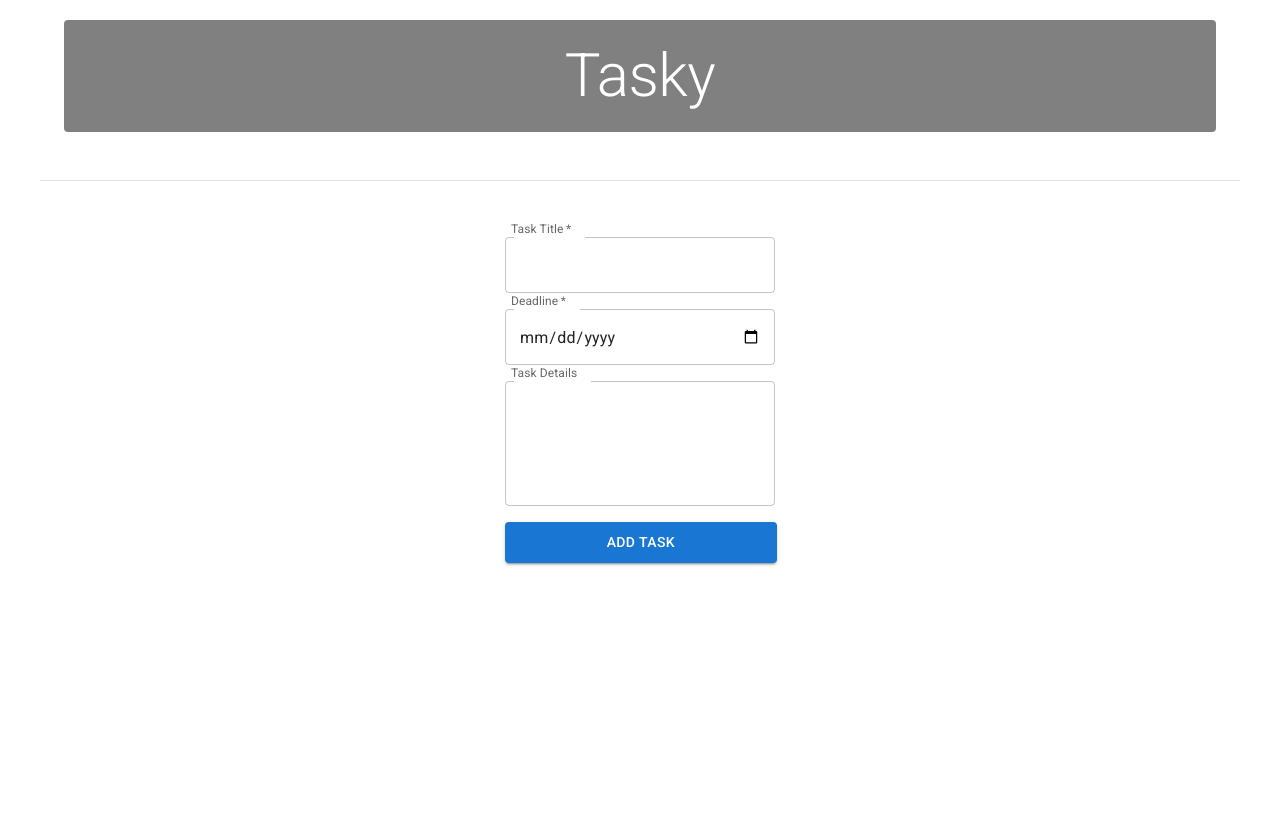
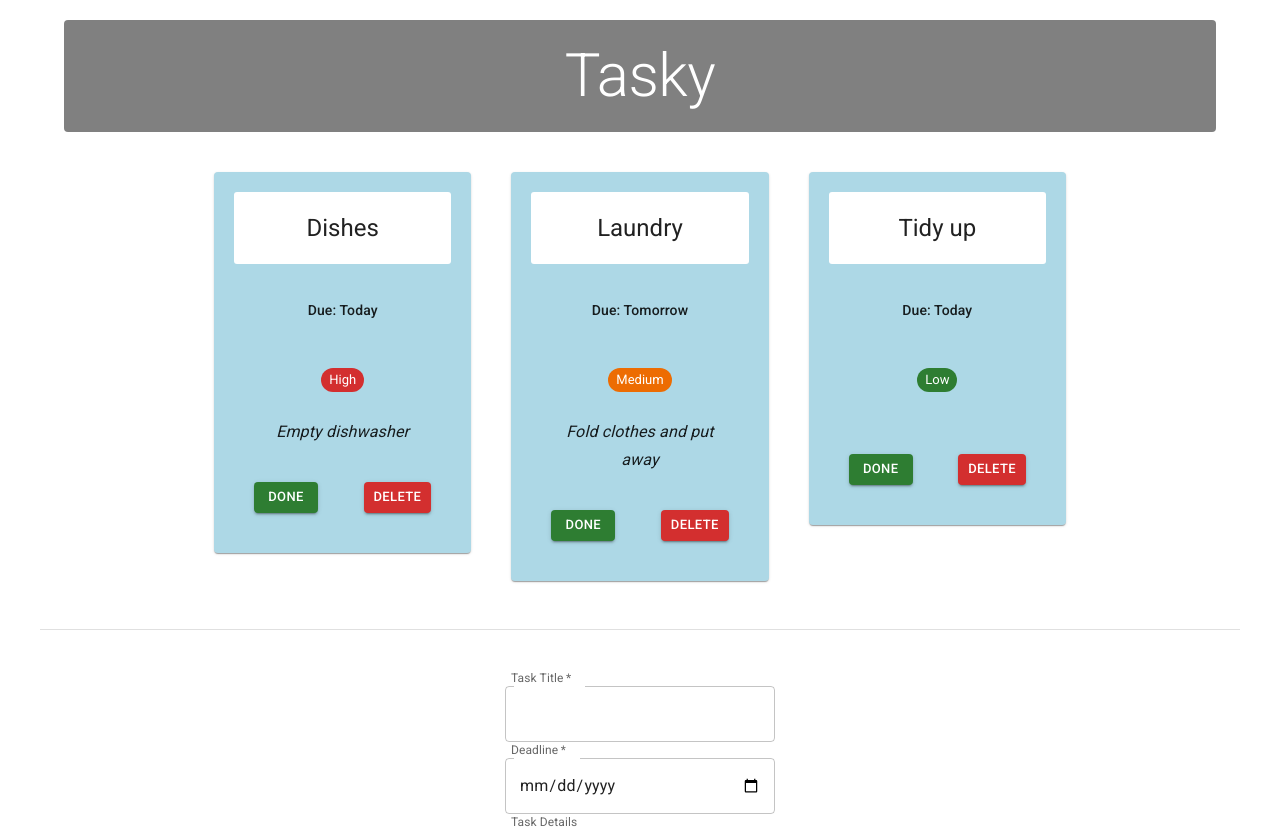
Before and after one commit to SIRUI125/react-basics-labs, a React (Create React App) app in the folder three/: page / in a window 1280 px wide. Shown: the top 828 px of the page. Before the commit the page ends 800 px from the top, so only its background shows below. Built offline with nearby package versions, Linux system fonts and the light colour scheme.

Commit message:
Week 3 Exercises done

```diff
--- a/three/src/App.js
+++ b/three/src/App.js
@@ -1,21 +1,25 @@
-import logo from './logo.svg';
 import './App.css';
 import Task from './components/Task';
-import React, {useState} from 'react'
+import React, { useState } from 'react';
 import AddTaskForm from './components/Form';
 import { v4 as uuidv4 } from 'uuid';
 import Typography from '@mui/material/Typography';
 import Container from '@mui/material/Container';
 import Grid from '@mui/material/Grid';
+
 function App() {
-
   const [ taskState, setTaskState ] = useState({
     tasks: [
-{ id: 1, title:"Dishes", description: "Empty dishwasher", deadline: "Today", done: false },
-{ id: 2, title: "Laundry", description: "Fold clothes and put away", deadline: "Tomorrow", done: false },
-{ id: 3, title: "Tidy up", deadline: "Today", done: false}
+      { id: 1, title:"Dishes", priority:"High", description: "Empty dishwasher", deadline: "Today", done: false },
+      { id: 2, title: "Laundry", priority:"Medium", description: "Fold clothes and put away", deadline: "Tomorrow", done: false },
+      { id: 3, title: "Tidy up", priority:"Low", deadline: "Today", done: false}
     ]
-
+  });
+  const [ formState, setFormState ] = useState({
+    title: "",
+    description: "",
+    priority: "",
+    deadline: ""
   });
   const doneHandler = (taskIndex) => {
     const tasks = [...taskState.tasks];
@@ -23,29 +27,12 @@ tasks[taskIndex].done = !tasks[taskIndex].done;
     setTaskState({tasks});
     console.log(`${taskIndex} ${tasks[taskIndex].done}`);
   }
- const formSubmitHandler = (event) => {
-event.preventDefault();
-
-const tasks = [...taskState.tasks];
-const form = {...formState};
-
-form.id = uuidv4();
-tasks.push(form);
-setTaskState({tasks});
- }
   const deleteHandler = (taskIndex) => {
     const tasks = [...taskState.tasks];
     tasks.splice(taskIndex, 1);
     setTaskState({tasks});
   }
-
-const [ formState, setFormState ] = useState({
-title: "",
-description: "",
-deadline: ""
-});
   const formChangeHandler = (event) => {
-console.log(formState);
     let form = {...formState};
 
     switch(event.target.name) {
@@ -55,6 +42,9 @@ break;
       case "description":
           form.description = event.target.value;
           break;
+      case "priority":
+          form.priority = event.target.value;
+          break;
       case "deadline":
           form.deadline = event.target.value;
           break;
@@ -62,6 +52,19 @@ break;
           form = formState;
     }
     setFormState(form);
+  }
+  console.log(formState);
+
+  const formSubmitHandler = (event) => {
+    event.preventDefault();
+
+    const tasks = [...taskState.tasks];
+    const form = {...formState};
+
+    form.id = uuidv4();
+
+    tasks.push(form);
+    setTaskState({tasks});
   }
   return (
     <div className="container">
@@ -85,6 +88,7 @@ backgroundColor: 'gray',
         </Typography>
       </Container>
       {/* End App Header */}
+
       {/* Task Card Grid */}
       <Container maxWidth="md" component="main">
         <Grid container spacing={5} alignItems="flex-top" justifyContent="center">
@@ -93,6 +97,7 @@ backgroundColor: 'gray',
                 title={task.title}
                 description={task.description}
                 deadline={task.deadline}
+                priority={task.priority}
                 done={task.done}
                 key={task.id}
                 markDone = {() => doneHandler(index)}
@@ -102,6 +107,8 @@ backgroundColor: 'gray',
         </Grid>
       </Container>
       {/* End Task Card Grid */}
+
+      {/* Footer - Add Task Form */}
       <Container
         component="footer"
         sx={{
--- a/three/src/components/Form.js
+++ b/three/src/components/Form.js
@@ -2,9 +2,20 @@ import React from "react";
 import Box from '@mui/material/Box';
 import TextField from '@mui/material/TextField';
 import Button from '@mui/material/Button';
+import MenuItem from '@mui/material/MenuItem';
+
+const priority = [{
+  value: "High"
+},
+{
+  value: "Medium"
+},{
+  value: "Low"
+}]
 const AddTaskForm = (props) => {
 
     return (
+      <div>
         <Box
           component="form"
           sx={{
@@ -43,6 +54,20 @@ const AddTaskForm = (props) => {
               onChange={(event) => props.change(event)}
             />
           </div>
+
+          <TextField
+          select
+          label="priority"
+          name="priority"
+          onChange={(event) => props.change(event)}
+        >
+          {priority.map((option) => (
+            <MenuItem key={option.value} value={option.value}>
+              {option.value}
+            </MenuItem>
+          ))}
+        </TextField>
+
           <div>
             <Button
               type="submit"
@@ -58,6 +83,7 @@ const AddTaskForm = (props) => {
             </Button>
           </div>
         </Box>
+      </div>
     )
   };
 
--- a/three/src/components/Task.js
+++ b/three/src/components/Task.js
@@ -1,4 +1,4 @@
-import React from 'react';
+import React from "react";
 import Box from '@mui/material/Box';
 import Button from '@mui/material/Button';
 import Card from '@mui/material/Card';
@@ -7,15 +7,79 @@ import CardContent from '@mui/material/CardContent';
 import CardHeader from '@mui/material/CardHeader';
 import Grid from '@mui/material/Grid';
 import Typography from '@mui/material/Typography';
-const Task = (props) =>{
+import Chip from '@mui/material/Chip';
+import { blue, yellow } from "@mui/material/colors";
+
+const Task = (props) => {
+    return(
     <Grid
-    item
-    key={props.id}
-    xs={12}
-    md={4}
->
+        item
+        key={props.id}
+        xs={12}
+        md={4}
+    >
+        <Card sx={{
+            backgroundColor: props.done ? 'lightgrey' : 'lightblue',
+            padding: '20px'
+            }}>
+            <CardHeader
+                title={props.title}
+                sx={{
+                backgroundColor: 'white',
+                borderRadius: '3px',
+                padding: '20px',
+                textAlign: 'center'
+                }}
+            />
 
-</Grid>
+            <CardContent>
+                <Box
+                sx={{
+                    display: 'flex',
+                    justifyContent: 'center',
+                    alignItems: 'baseline',
+                    mb: 2,
+                    padding: '20px'
+                }}
+                >
+                <Typography component="p" variant="subtitle2" color="text.primary">
+                    Due: {props.deadline}
+                </Typography>
+                </Box>
+                <Box
+                sx={{
+                    display: 'flex',
+                    justifyContent: 'center',
+                    alignItems: 'baseline',
+                    mb: 2,
+                    padding: '10px'
+                }}
+                >
+                    <Chip label={props.priority}
+                        color={props.priority==="High" ? "error" : props.priority==="Medium" ? "warning" : "success"}
+                    size="small"/>
+                </Box>
 
+                <Typography
+                    component="p"
+                    variant="subtitle1"
+                    align="center"
+                    sx={{ fontStyle: 'italic'}}
+                >
+                    {props.description}
+                </Typography>
+            </CardContent>
+            <CardActions sx={{justifyContent: 'space-between', padding: '20px'}}>
+                <Button variant="contained" size="small" color="success" onClick={props.markDone}>
+                    Done
+                </Button>
+                <Button variant="contained" size="small" color="error" onClick={props.deleteTask}>
+                    Delete
+                </Button>
+            </CardActions>
+        </Card>
+    </Grid>
+    )
 }
-export default Task;
+
+export default Task
```
Lines whose indentation alone changed are shown as unchanged.
